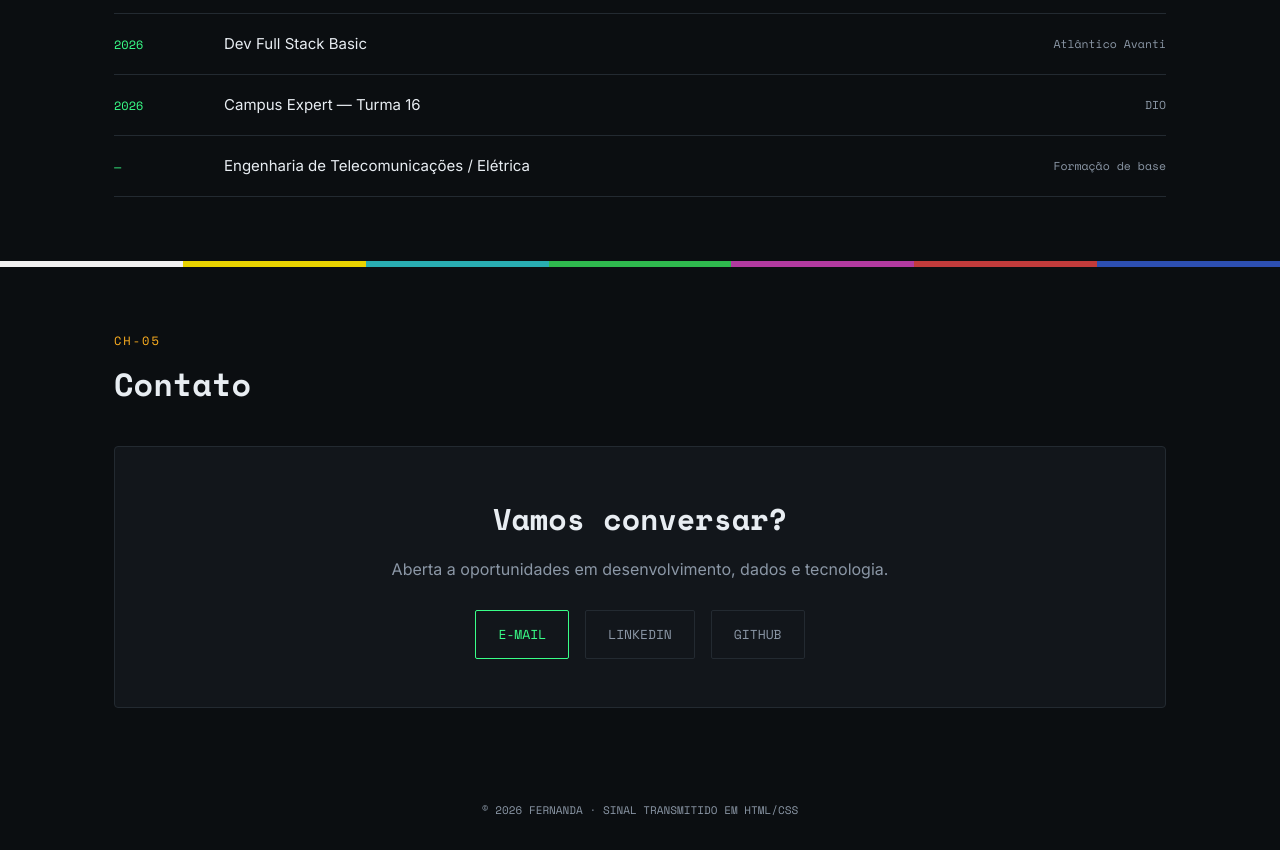
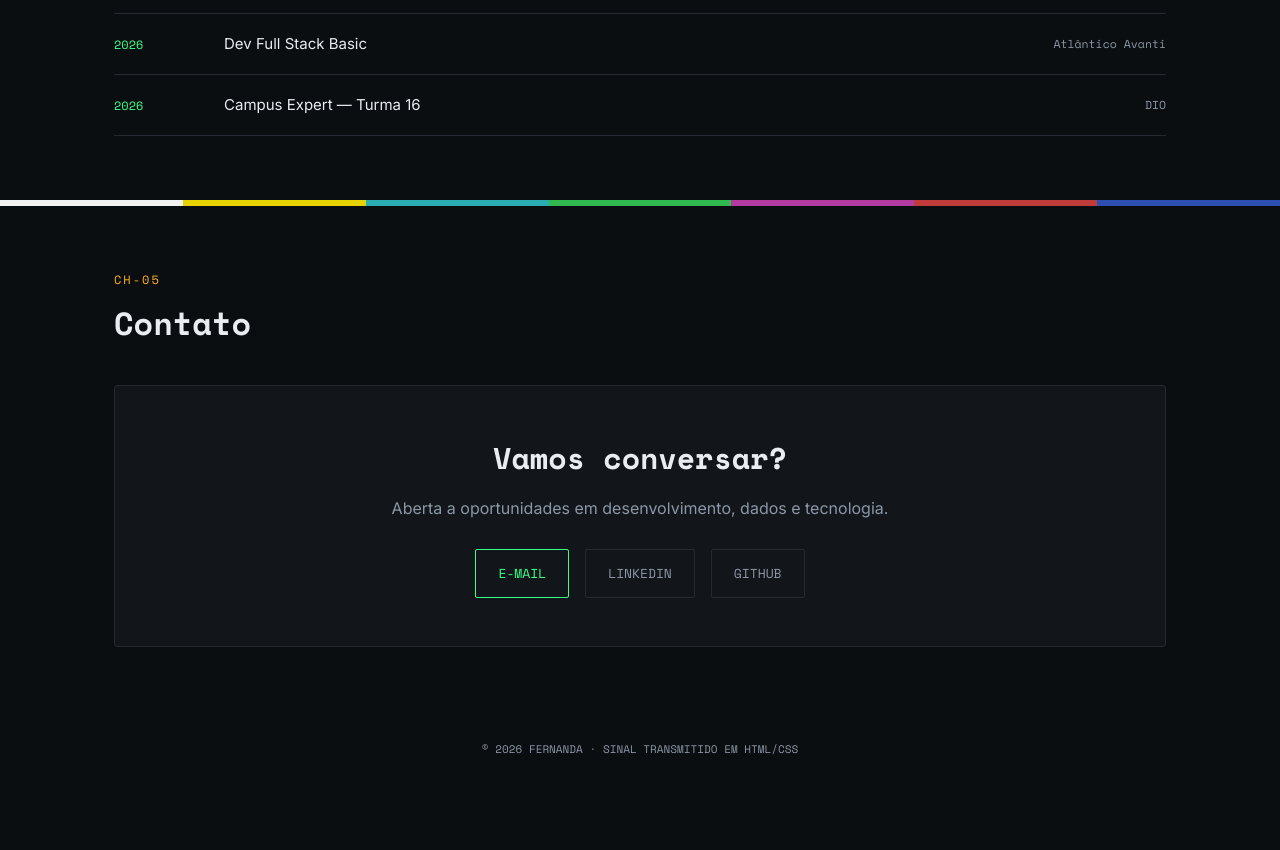
Before and after one commit to Nandaavila/Nandaavila.github.io, a plain HTML site: page index.html in a window 1280 px wide. Shown: the part 2960-3810 px from the top of the page. After the commit the page ends 3749 px from the top, so only its background shows below. Drawn offline with nearby package versions, Linux system fonts and the light colour scheme.

Commit message:
Add files via upload

```diff
--- a/index.html
+++ b/index.html
@@ -695,11 +695,6 @@
       <div class="cert-name">Campus Expert — Turma 16</div>
       <div class="cert-org">DIO</div>
     </div>
-    <div class="cert-row">
-      <div class="cert-freq">—</div>
-      <div class="cert-name">Engenharia de Telecomunicações / Elétrica</div>
-      <div class="cert-org">Formação de base</div>
-    </div>
   </div>
 </section>
 
```
